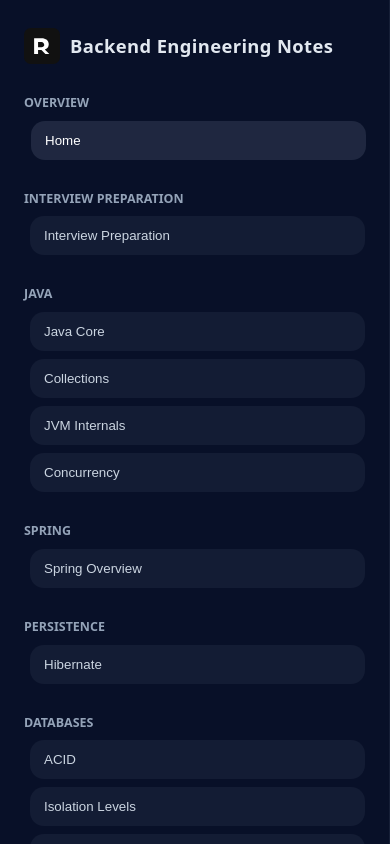
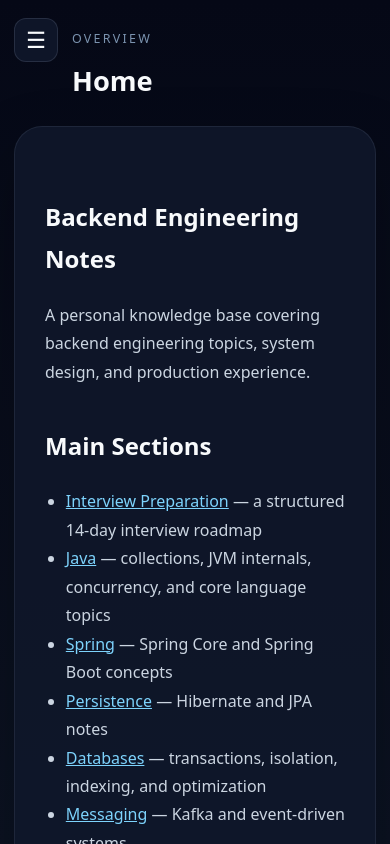
Before and after one commit to ameltonyan/backend-engineering-notes, a React (Vite) app: page / in a window 390 px wide. Shown: the top 844 px of the page. Built offline with nearby package versions, Linux system fonts and the light colour scheme.

Commit message:
fix mobeil reponsive slidebar

```diff
--- a/src/components/Header.css
+++ b/src/components/Header.css
@@ -1,5 +1,18 @@
 .page-header {
   margin-bottom: 24px;
+}
+
+.menu-button {
+  display: none;
+  width: 44px;
+  height: 44px;
+  flex: 0 0 auto;
+  border: 1px solid rgba(148, 163, 184, 0.18);
+  border-radius: 12px;
+  background: rgba(15, 23, 42, 0.94);
+  color: #f8fafc;
+  font-size: 1.4rem;
+  cursor: pointer;
 }
 
 .section-label {
@@ -15,3 +28,21 @@
   font-size: 2.2rem;
   color: #f8fafc;
 }
+
+@media (max-width: 1024px) {
+  .page-header {
+    display: flex;
+    align-items: flex-start;
+    gap: 14px;
+  }
+
+  .menu-button {
+    display: grid;
+    place-items: center;
+  }
+
+  .page-header h1 {
+    font-size: clamp(1.55rem, 7vw, 2.2rem);
+    overflow-wrap: anywhere;
+  }
+}
--- a/src/components/Header.tsx
+++ b/src/components/Header.tsx
@@ -3,11 +3,21 @@ import './Header.css'
 type HeaderProps = {
   title: string
   section: string
+  onMenuClick: () => void
 }
 
-function Header({ title, section }: HeaderProps) {
+function Header({ title, section, onMenuClick }: HeaderProps) {
   return (
     <header className="page-header">
+      <button
+        className="menu-button"
+        type="button"
+        aria-label="Open navigation"
+        aria-controls="site-navigation"
+        onClick={onMenuClick}
+      >
+        <span aria-hidden="true">☰</span>
+      </button>
       <div>
         <p className="section-label">{section}</p>
         <h1>{title}</h1>
--- a/src/components/Sidebar.css
+++ b/src/components/Sidebar.css
@@ -26,6 +26,10 @@
   width: 36px;
   height: 36px;
   object-fit: contain;
+}
+
+.sidebar-close {
+  display: none;
 }
 
 .nav-section {
@@ -79,3 +83,48 @@
   gap: 8px;
   margin-left: 6px;
 }
+
+@media (max-width: 1024px) {
+  .sidebar {
+    position: fixed;
+    inset: 0 auto 0 0;
+    z-index: 30;
+    width: min(86vw, 340px);
+    height: 100dvh;
+    overflow-y: auto;
+    overscroll-behavior: contain;
+    transform: translateX(-100%);
+    visibility: hidden;
+    transition: transform 200ms ease, visibility 200ms;
+  }
+
+  .sidebar.open {
+    transform: translateX(0);
+    visibility: visible;
+  }
+
+  .brand {
+    align-items: flex-start;
+  }
+
+  .sidebar-close {
+    display: grid;
+    place-items: center;
+    width: 40px;
+    height: 40px;
+    margin-left: auto;
+    flex: 0 0 auto;
+    border: 0;
+    border-radius: 10px;
+    background: rgba(148, 163, 184, 0.1);
+    color: #f8fafc;
+    font-size: 1.65rem;
+    cursor: pointer;
+  }
+}
+
+@media (prefers-reduced-motion: reduce) {
+  .sidebar {
+    transition: none;
+  }
+}
--- a/src/components/Sidebar.tsx
+++ b/src/components/Sidebar.tsx
@@ -5,9 +5,11 @@ type SidebarProps = {
   pages: ContentPageMeta[]
   activePageId: string
   onSelectPage: (id: string) => void
+  isOpen: boolean
+  onClose: () => void
 }
 
-function Sidebar({ pages, activePageId, onSelectPage }: SidebarProps) {
+function Sidebar({ pages, activePageId, onSelectPage, isOpen, onClose }: SidebarProps) {
   const sections = pages.reduce((acc, page) => {
     const key = page.section || 'Other'
     if (!acc[key]) acc[key] = []
@@ -18,10 +20,17 @@ function Sidebar({ pages, activePageId, onSelectPage }: SidebarProps) {
   const sectionNames = Object.keys(sections)
 
   return (
-    <aside className="sidebar">
+    <aside
+      id="site-navigation"
+      className={isOpen ? 'sidebar open' : 'sidebar'}
+      aria-label="Site navigation"
+    >
       <div className="brand">
         <img src="/assets/logo.svg" alt="Backend Engineering Notes" className="brand-logo" />
         <span>Backend Engineering Notes</span>
+        <button className="sidebar-close" type="button" aria-label="Close navigation" onClick={onClose}>
+          ×
+        </button>
       </div>
 
       <div className="nav-section">
@@ -33,7 +42,10 @@ function Sidebar({ pages, activePageId, onSelectPage }: SidebarProps) {
                 <button
                   key={page.id}
                   className={page.id === activePageId ? 'nav-item active' : 'nav-item'}
-                  onClick={() => onSelectPage(page.id)}
+                  onClick={() => {
+                    onSelectPage(page.id)
+                    onClose()
+                  }}
                 >
                   {page.title}
                 </button>
--- a/src/layout/AppLayout.css
+++ b/src/layout/AppLayout.css
@@ -10,7 +10,12 @@
   padding: 32px 40px;
   overflow: auto;
   min-height: 0;
+  min-width: 0;
   background: linear-gradient(180deg, #050816 0%, #0b1221 100%);
+}
+
+.sidebar-backdrop {
+  display: none;
 }
 
 .page-header {
@@ -20,9 +25,26 @@
 @media (max-width: 1024px) {
   .app-shell {
     grid-template-columns: 1fr;
+    height: 100dvh;
   }
 
   .content {
     padding: 24px;
   }
+
+  .sidebar-backdrop {
+    display: block;
+    position: fixed;
+    inset: 0;
+    z-index: 20;
+    border: 0;
+    background: rgba(2, 6, 23, 0.72);
+    cursor: pointer;
+  }
 }
+
+@media (max-width: 600px) {
+  .content {
+    padding: 18px 14px;
+  }
+}
--- a/src/layout/AppLayout.tsx
+++ b/src/layout/AppLayout.tsx
@@ -12,6 +12,7 @@ function AppLayout() {
   const [pageMarkdown, setPageMarkdown] = useState<string>('')
   const [loading, setLoading] = useState(false)
   const [error, setError] = useState<string | null>(null)
+  const [isSidebarOpen, setIsSidebarOpen] = useState(false)
 
   const activePage = useMemo(
     () => pages.find((page) => page.id === activePageId) ?? pages[0],
@@ -47,15 +48,40 @@ function AppLayout() {
       .finally(() => setLoading(false))
   }, [activePageId])
 
+  useEffect(() => {
+    if (!isSidebarOpen) return
+
+    const closeOnEscape = (event: KeyboardEvent) => {
+      if (event.key === 'Escape') setIsSidebarOpen(false)
+    }
+
+    document.addEventListener('keydown', closeOnEscape)
+    return () => document.removeEventListener('keydown', closeOnEscape)
+  }, [isSidebarOpen])
+
   return (
     <div className="app-shell">
       <Sidebar
         pages={pages}
         activePageId={activePageId}
         onSelectPage={setActivePageId}
+        isOpen={isSidebarOpen}
+        onClose={() => setIsSidebarOpen(false)}
       />
+      {isSidebarOpen && (
+        <button
+          className="sidebar-backdrop"
+          type="button"
+          aria-label="Close navigation"
+          onClick={() => setIsSidebarOpen(false)}
+        />
+      )}
       <main className="content">
-        <AppHeader title={activePage?.title ?? 'Loading page'} section={activePage?.section ?? 'Loading'} />
+        <AppHeader
+          title={activePage?.title ?? 'Loading page'}
+          section={activePage?.section ?? 'Loading'}
+          onMenuClick={() => setIsSidebarOpen(true)}
+        />
         <MarkdownPage
           markdown={pageMarkdown}
           loading={loading}
```
Also changed, not shown: 1 other file (tests, documents, lock files or other folders).
